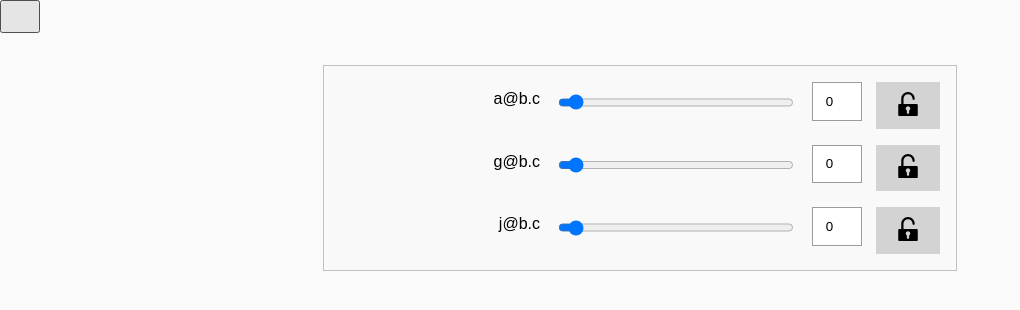
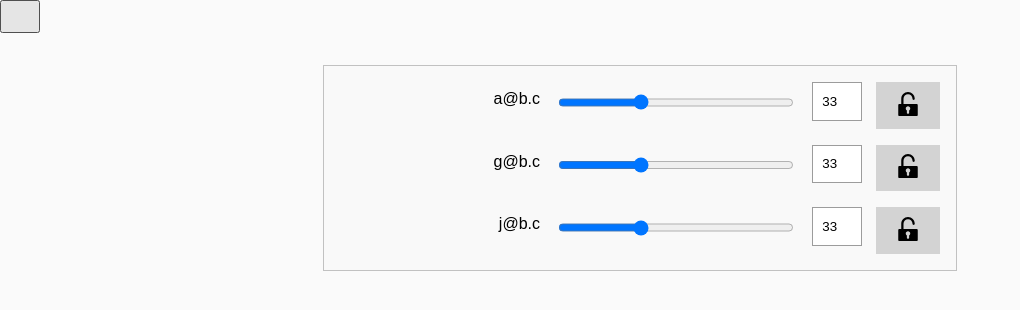
Before and after one commit to neohed/clean-components, a React (Create React App) app: page /#/range-group in a window 1280 px wide. Shown: the top 310 px of the page, without its empty margins (0-1020 px from the left). Built offline with nearby package versions, Linux system fonts and the light colour scheme.

Commit message:
Bug fixes

```diff
--- a/src/components/inputs/range/RangeGroup.js
+++ b/src/components/inputs/range/RangeGroup.js
@@ -32,19 +32,31 @@ const BalanceButton = ({clickHandler, id}) => <ButtonWrapper
 </ButtonWrapper>
 
 const countLockedRanges = (dataItems) => dataItems.reduce((count, item) => count + item.isLocked, 0);
-const summariseLockedRanges = (dataItems, id) => dataItems.reduce(([sum, count], item, i) => {
-    if (item.isLocked || i === id) {
+const summariseLockedRanges = (dataItems) => dataItems.reduce(([sum, count], item, i) => {
+    if (item.isLocked) {
         return [sum + item.value, count + 1]
     }
 
     return [sum, count]
-}, [0, 0])
+}, [0, 0]);
+const balanceRanges = (dataItems) => {
+    const [sumLocked, countLocked] = summariseLockedRanges(dataItems);
+    const rem = (100 - sumLocked) / (dataItems.length - countLocked);
+
+    return dataItems.map(({label, isLocked, value}) => ({
+        label,
+        isLocked,
+        value: isLocked
+            ? value
+            : rem
+    }))
+}
 
 const RangeGroup = ({data, labelPropName, valuePropName}) => {
     const [dataItems, setDataItems] = useState([]);
 
     useEffect(() => {
-        setDataItems(data.reduce((acc, item, i) => {
+        setDataItems(balanceRanges(data.reduce((acc, item) => {
             acc.push({
                 label: item[labelPropName],
                 value: item[valuePropName],
@@ -52,12 +64,12 @@ const RangeGroup = ({data, labelPropName, valuePropName}) => {
             });
 
             return acc
-        }, []))
+        }, [])))
     }, [data, labelPropName, valuePropName])
 
     const lockButtonClickHandler = (id) => {
         const lockedItemCount = countLockedRanges(data);
-        if (lockedItemCount + 2 >= dataItems.length) {
+        if (lockedItemCount + 2 === dataItems.length) {
             return // Makes no sense to have only 1 locked item.
         }
         const {label, value, isLocked} = dataItems[id];
@@ -71,9 +83,10 @@ const RangeGroup = ({data, labelPropName, valuePropName}) => {
     }
 
     const rangeChangeHandler = (id, value) => {
-        const validatedValue = Math.min(Math.max(0, value), 100);
         const [sumLocked, countLocked] = summariseLockedRanges(dataItems, id);
-        const rem = (100 - sumLocked) / (dataItems.length - countLocked);
+        const rem = 100 - sumLocked;
+        const validatedValue = Math.min(Math.max(0, value), rem);
+        const fr = (rem - validatedValue) / (dataItems.length - countLocked);
 
         setDataItems(dataItems.map(({label, isLocked, value}, i) => ({
             label,
@@ -82,26 +95,15 @@ const RangeGroup = ({data, labelPropName, valuePropName}) => {
                 ? validatedValue
                 : (isLocked) // Brackets not needed and likely transpiled away but make code more readable by emphasising conditions.
                     ? value
-                    : rem
+                    : fr
         })))
     }
 
-    const balanceClickHandler = () => {
-        const [sumLocked, countLocked] = summariseLockedRanges(dataItems, -1); //HACK we don't have an "in use" range.
-        const rem = (100 - sumLocked) / (dataItems.length - countLocked);
-
-        setDataItems(dataItems.map(({label, isLocked, value}) => ({
-            label,
-            isLocked,
-            value: isLocked
-                ? value
-                : rem
-        })))
-    }
+    const balanceRangesClickHandler = () => setDataItems(balanceRanges(dataItems))
 
     return (
         <div>
-            <BalanceButton id='balance' clickHandler={balanceClickHandler} />
+            <BalanceButton id='balance' clickHandler={balanceRangesClickHandler} />
             <RangeLayout>
                 {
                     dataItems.map(({label, value, isLocked}, i) => [
@@ -111,7 +113,7 @@ const RangeGroup = ({data, labelPropName, valuePropName}) => {
                             label={label}
                             value={value}
                             changeHandler={rangeChangeHandler}
-                            readonly={isLocked}
+                            readOnly={isLocked}
                         />,
                         isLocked
                             ? <LockButton
```
